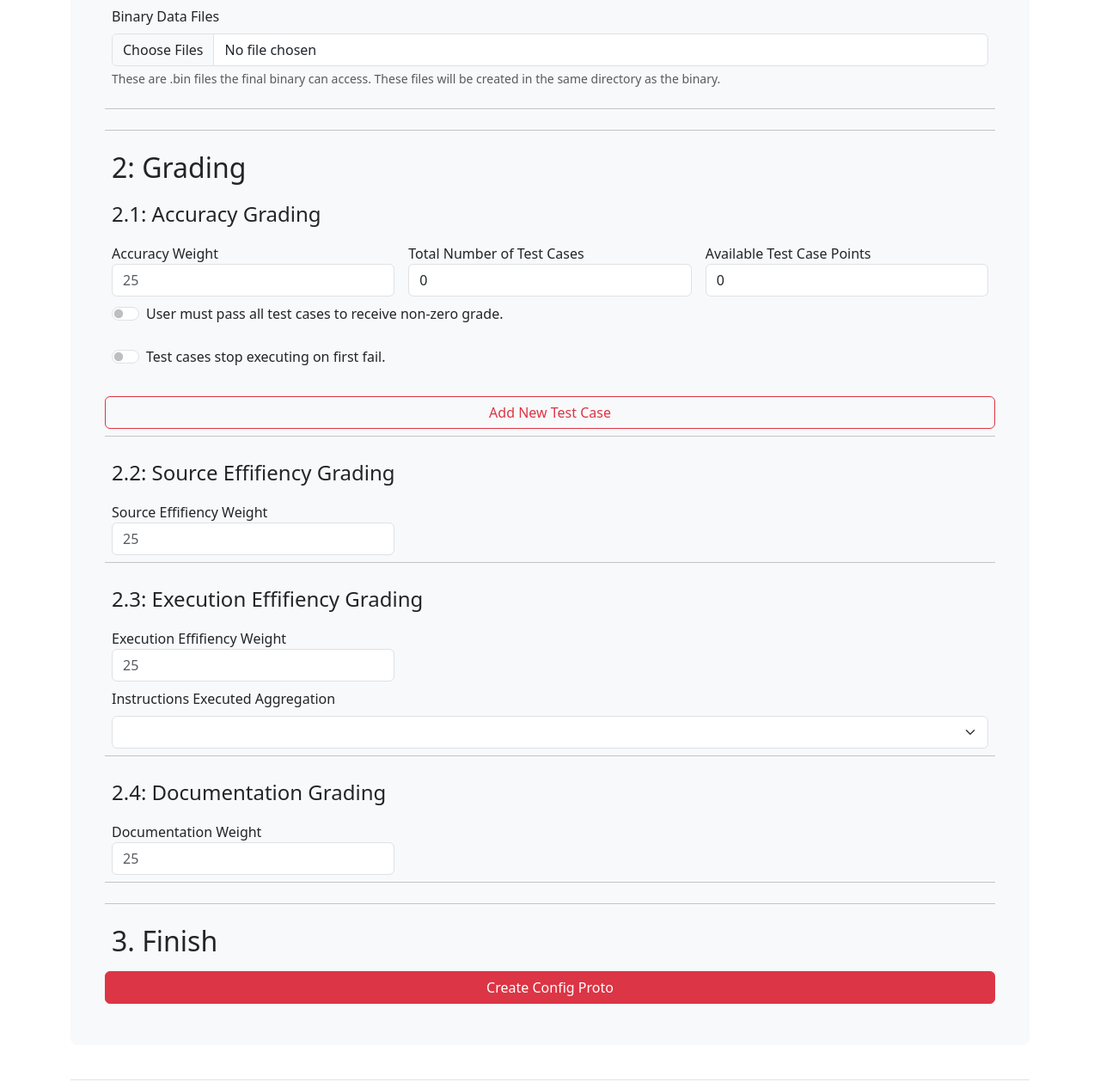
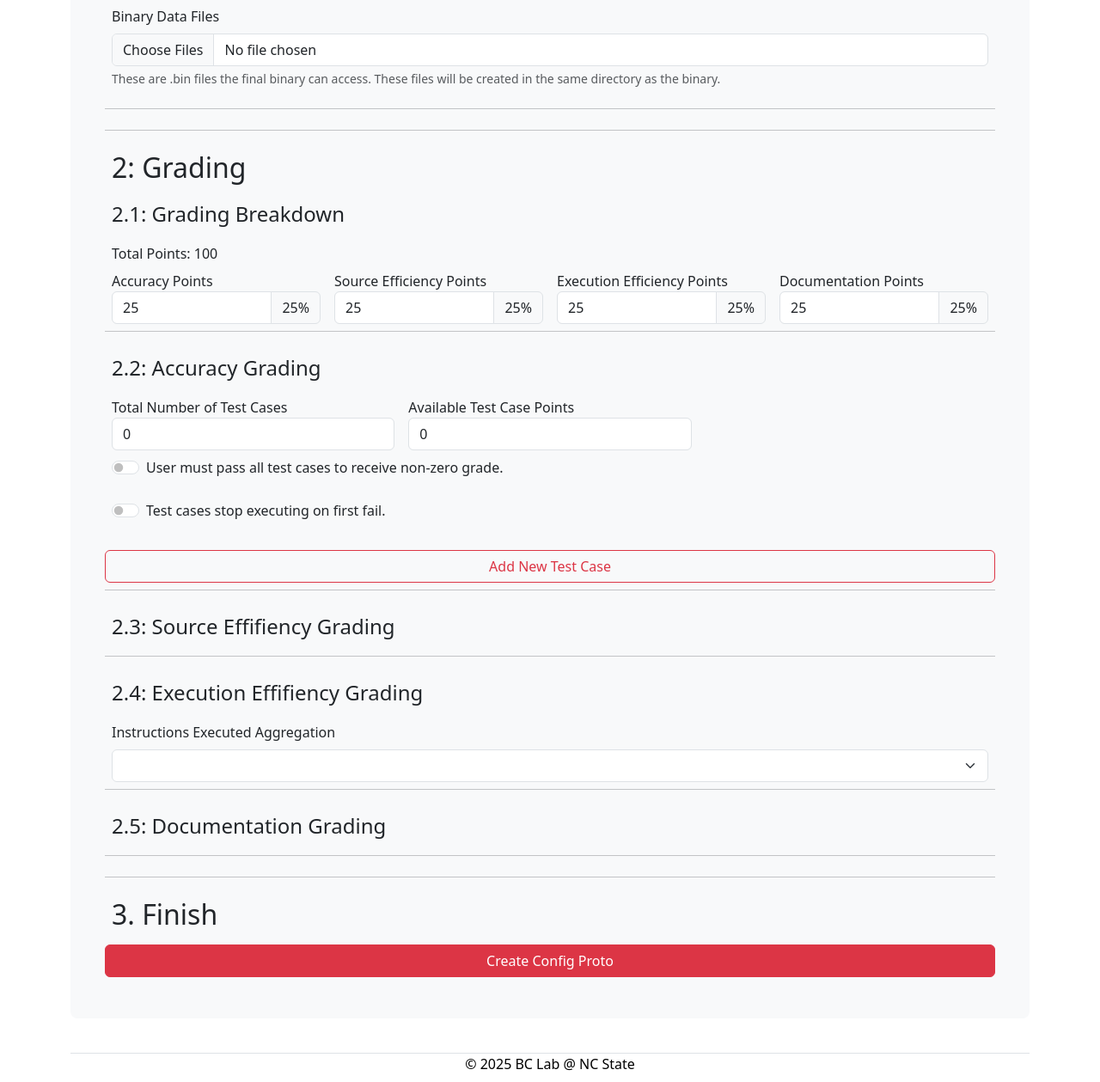
Before and after one commit to assembliss/webassembliss, a Flask app: page /project-config-builder/ in a window 1280 px wide. Shown: the part 1067-2326 px from the top of the page at 86% size. Run offline with Flask 3, Linux system fonts and the light colour scheme; lists and menus that the app fills with data are empty; parts of the project's set-up code (start-up, migrations or seed data) failed here and were passed over; some libraries are stand-ins or nearby versions.

Commit message:
keep track of category weights after user changes

```diff
--- a/webassembliss/static/js/project_config_builder.js
+++ b/webassembliss/static/js/project_config_builder.js
@@ -42,6 +42,23 @@ document.querySelector("#submission").addEventListener("submit", (event) => {
     event.preventDefault();
     submitFormData();
 });
+
+function updateGradingBreakdown() {
+    // Find the number of points for each category.
+    let accuracyPoints = parseInt(document.getElementById("weight-points-accuracy").value);
+    let sourcePoints = parseInt(document.getElementById("weight-points-source").value);
+    let execPoints = parseInt(document.getElementById("weight-points-exec").value);
+    let docsPoints = parseInt(document.getElementById("weight-points-docs").value);
+    // Find total points for the project.
+    let totalPoints = accuracyPoints + sourcePoints + execPoints + docsPoints;
+    // Update total in form.
+    document.getElementById("total-project-points").innerText = totalPoints;
+    // Update percentages for categories.
+    document.getElementById("weight-pct-accuracy").innerText = `${accuracyPoints * 100 / totalPoints}%`;
+    document.getElementById("weight-pct-source").innerText = `${sourcePoints * 100 / totalPoints}%`;
+    document.getElementById("weight-pct-exec").innerText = `${execPoints * 100 / totalPoints}%`;
+    document.getElementById("weight-pct-docs").innerText = `${docsPoints * 100 / totalPoints}%`;
+}
 
 let numberOfUserFiles = 1;
 function addUserFilename() {
--- a/webassembliss/templates/project_config_builder.html.j2
+++ b/webassembliss/templates/project_config_builder.html.j2
@@ -85,11 +85,40 @@
 
           <h2>2: Grading</h2>
 
-          <legend>2.1: Accuracy Grading</legend>
-          <div class="col-md-4">
-            <label for="accuracy-weight">Accuracy Weight</label>
-            <input type="number" class="form-control" id="accuracy-weight" placeholder="25" aria-label="Number of Points for Accuracy" aria-describedby="accuracy-weight">
+          <legend>2.1: Grading Breakdown</legend>
+          <span> Total Points: <span id="total-project-points">100</span></span>
+          <div class="col-md-3">
+            <label for="weight-points-accuracy">Accuracy Points</label>
+            <div class="input-group">
+              <input type="number" class="form-control" id="weight-points-accuracy" value="25" onchange="updateGradingBreakdown(); return false;">
+              <span class="input-group-text" id="weight-pct-accuracy">25%</span>
+            </div>
           </div>
+          <div class="col-md-3">
+            <label for="weight-points-source">Source Efficiency Points</label>
+            <div class="input-group">
+              <input type="number" class="form-control" id="weight-points-source" value="25" onchange="updateGradingBreakdown(); return false;">
+              <span class="input-group-text" id="weight-pct-source">25%</span>
+            </div>
+          </div>
+          <div class="col-md-3">
+            <label for="weight-points-exec">Execution Efficiency Points</label>
+            <div class="input-group">
+              <input type="number" class="form-control" id="weight-points-exec" value="25" onchange="updateGradingBreakdown(); return false;">
+              <span class="input-group-text" id="weight-pct-exec">25%</span>
+            </div>
+          </div>
+          <div class="col-md-3">
+            <label for="weight-points-exec">Documentation Points</label>
+            <div class="input-group">
+              <input type="number" class="form-control" id="weight-points-docs" value="25" onchange="updateGradingBreakdown(); return false;">
+              <span class="input-group-text" id="weight-pct-docs">25%</span>
+            </div>
+          </div>
+
+          <hr/>
+
+          <legend>2.2: Accuracy Grading</legend>
 
           <div class="col-md-4">
             <label for="total-test-cases">Total Number of Test Cases</label>
@@ -119,19 +148,11 @@
 
           <hr/>
 
-          <legend>2.2: Source Effifiency Grading</legend>
-          <div class="col-md-4">
-            <label for="source-eff-weight">Source Effifiency Weight</label>
-            <input type="number" class="form-control" id="source-eff-weight" placeholder="25" aria-label="Number of Points for Source Effifiency" aria-describedby="source-eff-weight">
-          </div>
+          <legend>2.3: Source Effifiency Grading</legend>
 
           <hr/>
 
-          <legend>2.3: Execution Effifiency Grading</legend>
-          <div class="col-md-4">
-            <label for="exec-eff-weight">Execution Effifiency Weight</label>
-            <input type="number" class="form-control" id="exec-eff-weight" placeholder="25" aria-label="Number of Points for Execution Effifiency" aria-describedby="exec-eff-weight">
-          </div>
+          <legend>2.4: Execution Effifiency Grading</legend>
 
           <div class="mb3">
             <label for="exec-agg-select" class="form-label">Instructions Executed Aggregation</label>
@@ -144,11 +165,7 @@
 
           <hr/>
 
-          <legend>2.4: Documentation Grading</legend>
-          <div class="col-md-4">
-            <label for="documentation-weight">Documentation Weight</label>
-            <input type="number" class="form-control" id="documentation-weight" placeholder="25" aria-label="Number of Points for Documentation" aria-describedby="documentation-weight">
-          </div>
+          <legend>2.5: Documentation Grading</legend>
 
           <hr/>
           <hr/>
```
